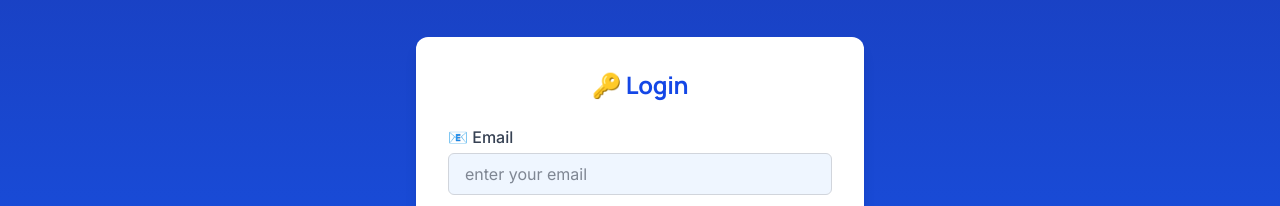
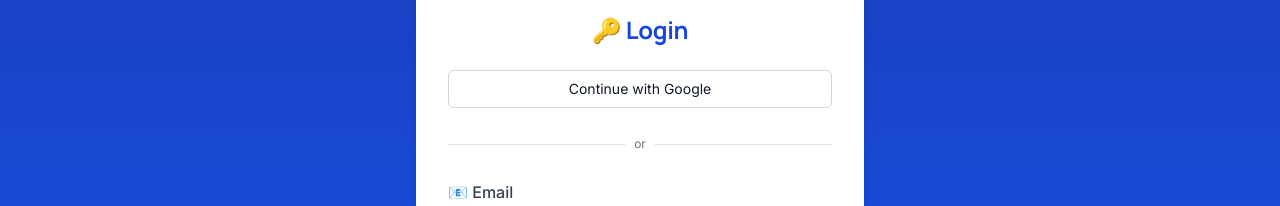
Before and after one commit to martens79/certifyquiz-next, a Next.js app: page /en/login in a window 1280 px wide. Shown: the part 242-448 px from the top of the page. Built offline with nearby package versions, Linux system fonts and the light colour scheme; no server answers.

Commit message:
feat(auth): add Google login button with remember + redirect

```diff
--- a/src/app/[lang]/login/login-client.tsx
+++ b/src/app/[lang]/login/login-client.tsx
@@ -47,6 +47,13 @@ export default function LoginPageClient({ initialLang }: Props) {
     const r = sp.get("redirect");
     return r && r.startsWith("/") ? r : null;
   }, [sp]);
+
+    const googleHref = useMemo(() => {
+    const redirectTarget = redirectParam || `/${lang}/profile`;
+    return `https://api.certifyquiz.com/api/auth/google?redirect=${encodeURIComponent(
+      redirectTarget
+    )}&remember=${remember ? 1 : 0}`;
+  }, [redirectParam, lang, remember]);
 
   // ✅ Se esiste un token, verifica con /auth/me.
   useEffect(() => {
@@ -189,6 +196,24 @@ export default function LoginPageClient({ initialLang }: Props) {
         <h2 className="text-2xl font-bold text-center text-blue-700">
           🔑 {String(getLabel({ it: "Accedi", en: "Login" }, lang))}
         </h2>
+
+    <a
+  href={googleHref}
+  className="w-full flex items-center justify-center gap-2 rounded-md border border-gray-300 px-4 py-2 text-sm hover:bg-gray-50"
+>
+  Continue with Google
+</a>
+
+<div className="relative py-1">
+  <div className="absolute inset-0 flex items-center">
+    <div className="w-full border-t border-gray-200" />
+  </div>
+  <div className="relative flex justify-center text-xs">
+    <span className="bg-white px-2 text-gray-500">
+      {String(getLabel({ it: "oppure", en: "or" }, lang))}
+    </span>
+  </div>
+</div>
 
         {error && (
           <p className="text-red-600 text-center text-sm font-medium">{error}</p>
```
